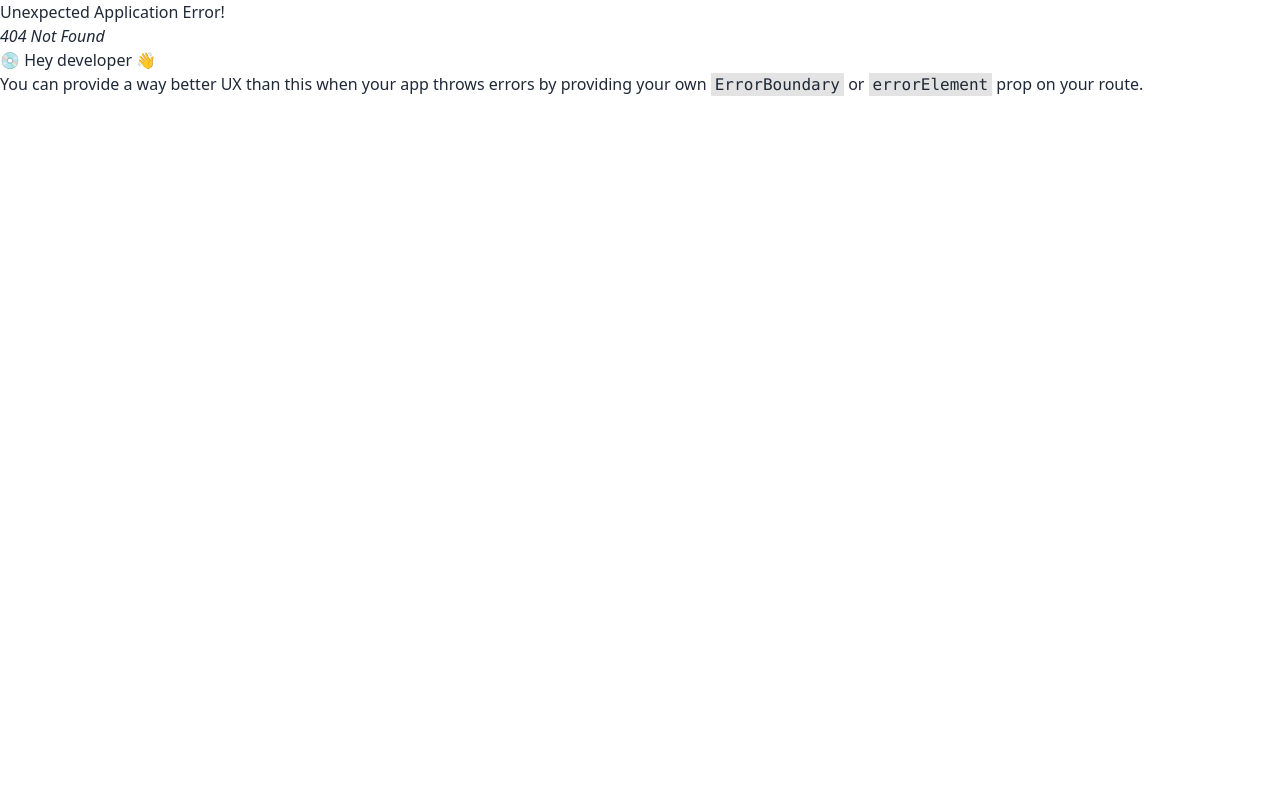
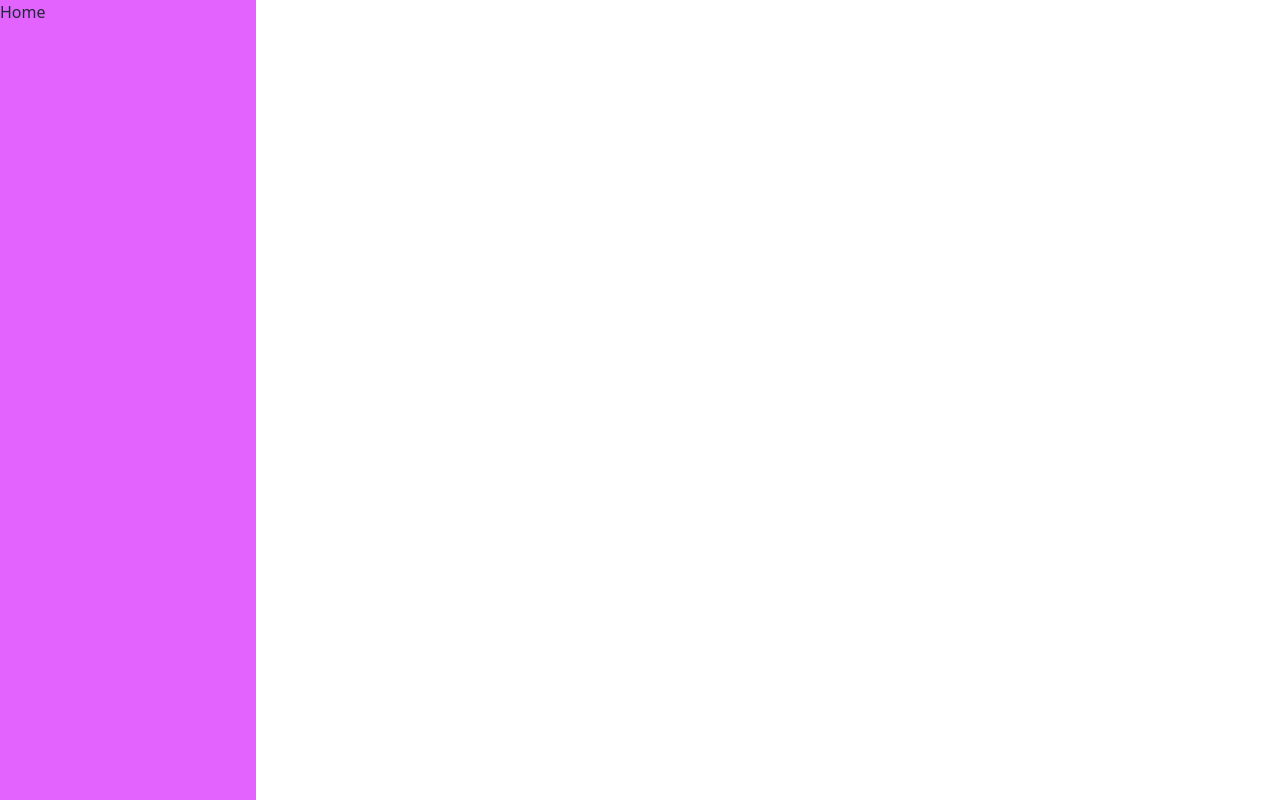
Before and after one commit to Taiful2740/To-do-list, a React (Vite) app: page /dashboard in a window 1280 px wide. Before the commit this address had no page. Built offline with nearby package versions, Linux system fonts and the light colour scheme.

Commit message:
login page done

```diff
--- /dev/null
+++ b/src/Components/Dashboard/Dashboard.jsx
@@ -0,0 +1,20 @@
+import { NavLink, Outlet } from "react-router-dom";
+
+const Dashboard = () => {
+  return (
+    <div className="flex">
+      <div className="w-64 min-h-screen bg-[#e363ff]">
+        <ul>
+          <li>
+            <NavLink to="/">Home</NavLink>
+          </li>
+        </ul>
+      </div>
+      <div className="flex-1">
+        <Outlet></Outlet>
+      </div>
+    </div>
+  );
+};
+
+export default Dashboard;
--- a/src/main.jsx
+++ b/src/main.jsx
@@ -5,6 +5,7 @@ import { createBrowserRouter, RouterProvider } from "react-router-dom";
 import Root from "./Root";
 import Home from "./Components/Home/Home";
 import Login from "./Components/LoginRegister/Login";
+import Dashboard from "./Components/Dashboard/Dashboard";
 
 const router = createBrowserRouter([
   {
@@ -21,6 +22,11 @@ const router = createBrowserRouter([
       },
     ],
   },
+  {
+    path: "/dashboard",
+    element: <Dashboard />,
+    children: [{}],
+  },
 ]);
 
 ReactDOM.createRoot(document.getElementById("root")).render(
```
